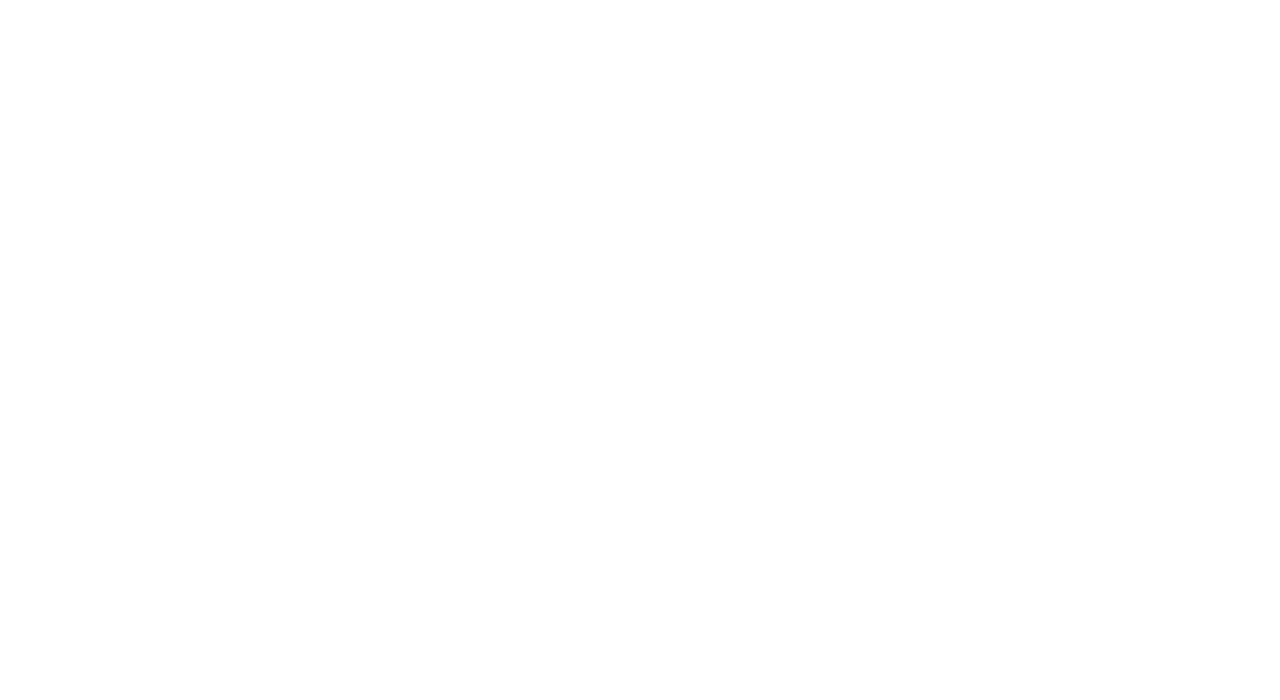
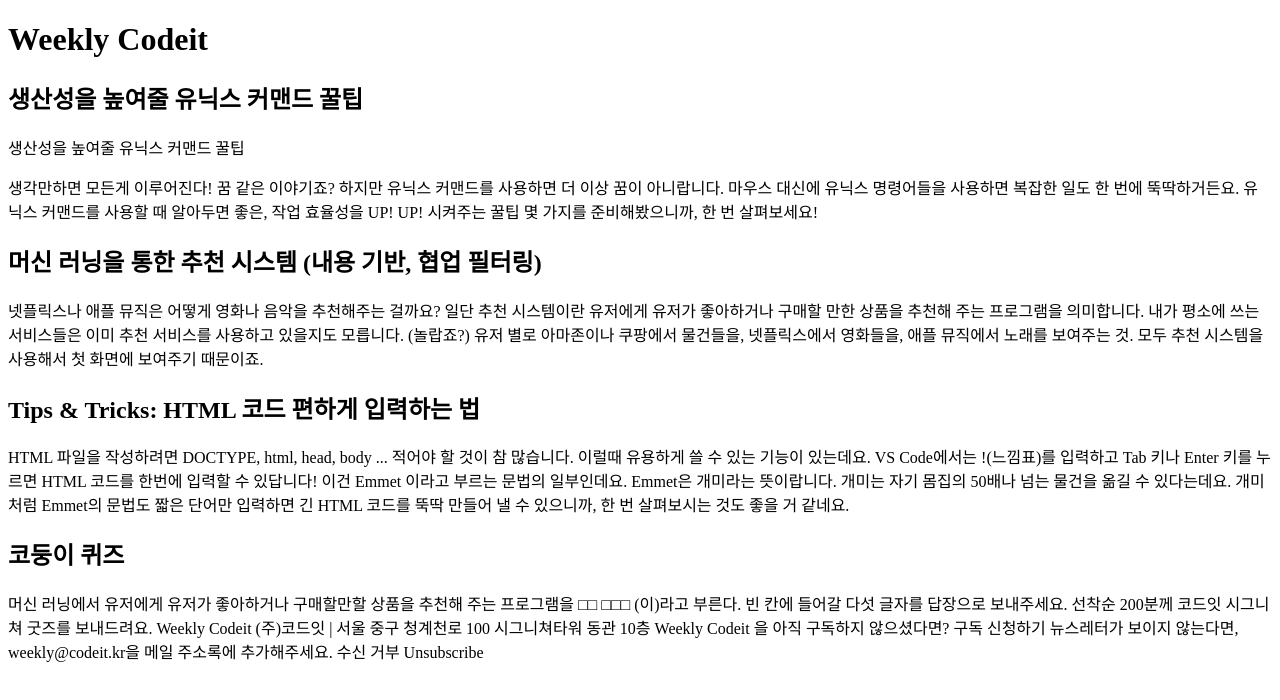
Before and after one commit to kimdh32022/CodeitWebPratice, a plain HTML site: page NEWSLETTER/index.html in a window 1280 px wide. Drawn offline with Linux system fonts and the light colour scheme.

Commit message:
앞단 문장 형성

```diff
--- a/NEWSLETTER/index.html
+++ b/NEWSLETTER/index.html
@@ -1,2 +1,47 @@
 <!DOCTYPE html> <!-- 문서가 html이다 -->
-<html></html>
+<html>
+  <head>
+    <title>Weekly Codeit</title>
+    <meta charset="utf-8">
+  </head> <!--화면에 보이지 않는 페이지에 대한 정보-->
+
+  <body>
+    <h1>Weekly Codeit</h1>
+    <h2>생산성을 높여줄 유닉스 커맨드 꿀팁</h2>
+    생산성을 높여줄 유닉스 커맨드 꿀팁
+    <p>
+생각만하면 모든게 이루어진다! 꿈 같은 이야기죠? 하지만 유닉스 커맨드를 사용하면 더 이상 꿈이 아니랍니다. 마우스 대신에 유닉스 명령어들을 사용하면 복잡한 일도 한 번에 뚝딱하거든요.
+
+유닉스 커맨드를 사용할 때 알아두면 좋은, 작업 효율성을 UP! UP! 시켜주는 꿀팁 몇 가지를 준비해봤으니까, 한 번 살펴보세요!
+</p>
+<h2>머신 러닝을 통한 추천 시스템 (내용 기반, 협업 필터링)</h2>
+<p>
+넷플릭스나 애플 뮤직은 어떻게 영화나 음악을 추천해주는 걸까요? 일단 추천 시스템이란 유저에게 유저가 좋아하거나 구매할 만한 상품을 추천해 주는 프로그램을 의미합니다.
+
+내가 평소에 쓰는 서비스들은 이미 추천 서비스를 사용하고 있을지도 모릅니다. (놀랍죠?) 유저 별로 아마존이나 쿠팡에서 물건들을, 넷플릭스에서 영화들을, 애플 뮤직에서 노래를 보여주는 것. 모두 추천 시스템을 사용해서 첫 화면에 보여주기 때문이죠.
+</p>
+<h2>Tips & Tricks: HTML 코드 편하게 입력하는 법</h2>
+<p>
+HTML 파일을 작성하려면 DOCTYPE, html, head, body ... 적어야 할 것이 참 많습니다. 이럴때 유용하게 쓸 수 있는 기능이 있는데요. VS Code에서는 !(느낌표)를 입력하고 Tab 키나 Enter 키를 누르면 HTML 코드를 한번에 입력할 수 있답니다!
+
+이건 Emmet 이라고 부르는 문법의 일부인데요. Emmet은 개미라는 뜻이랍니다. 개미는 자기 몸집의 50배나 넘는 물건을 옮길 수 있다는데요. 개미처럼 Emmet의 문법도 짧은 단어만 입력하면 긴 HTML 코드를 뚝딱 만들어 낼 수 있으니까, 한 번 살펴보시는 것도 좋을 거 같네요.
+</p>
+<h2>코둥이 퀴즈</h2>
+<p>
+머신 러닝에서 유저에게 유저가 좋아하거나 구매할만할 상품을 추천해 주는 프로그램을 □□ □□□ (이)라고 부른다.
+
+빈 칸에 들어갈 다섯 글자를 답장으로 보내주세요. 선착순 200분께 코드잇 시그니쳐 굿즈를 보내드려요.
+
+Weekly Codeit
+
+(주)코드잇 | 서울 중구 청계천로 100 시그니쳐타워 동관 10층
+
+Weekly Codeit 을 아직 구독하지 않으셨다면? 구독 신청하기
+
+뉴스레터가 보이지 않는다면, weekly@codeit.kr을 메일 주소록에 추가해주세요.
+
+수신 거부 Unsubscribe
+</p>
+  </body><!-- 화면에 보이는 정보는 body태그 사용-->
+
+</html><!--페이지를 전체 감싸는 태그-->
```
